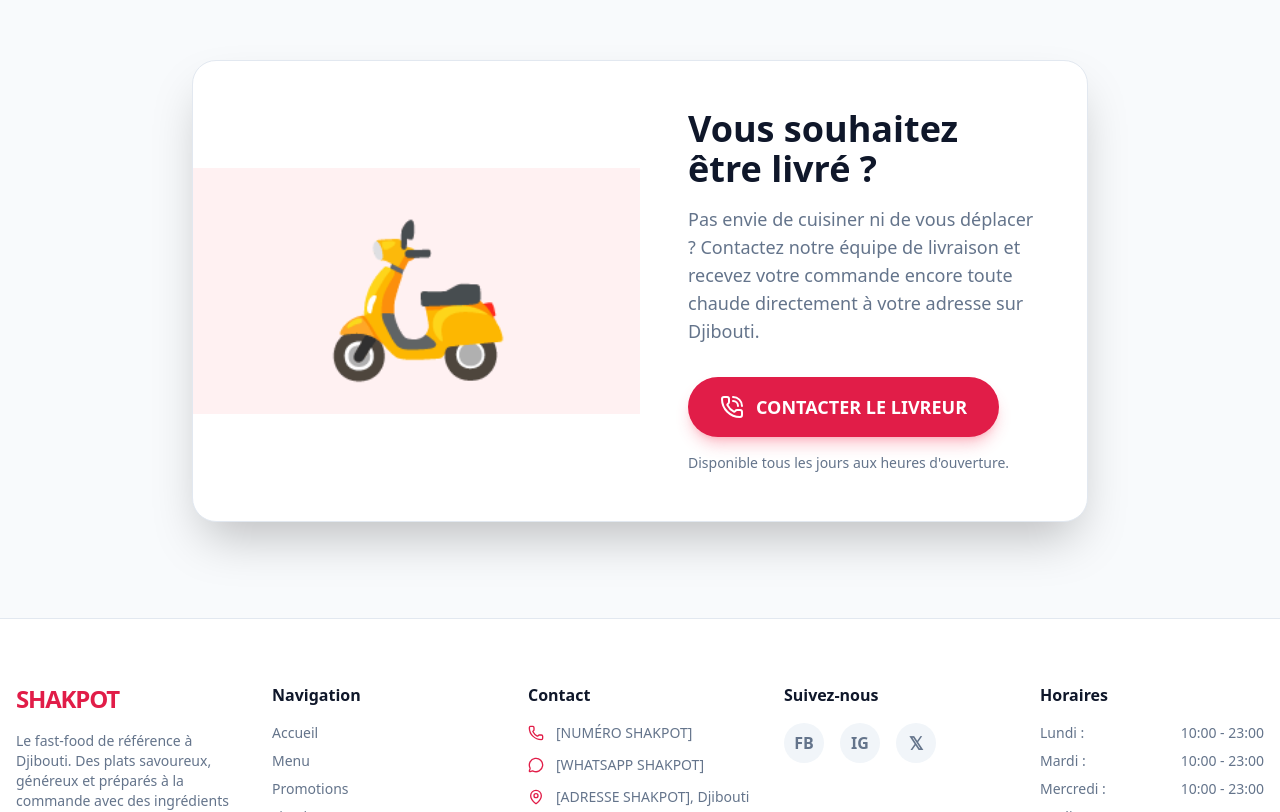
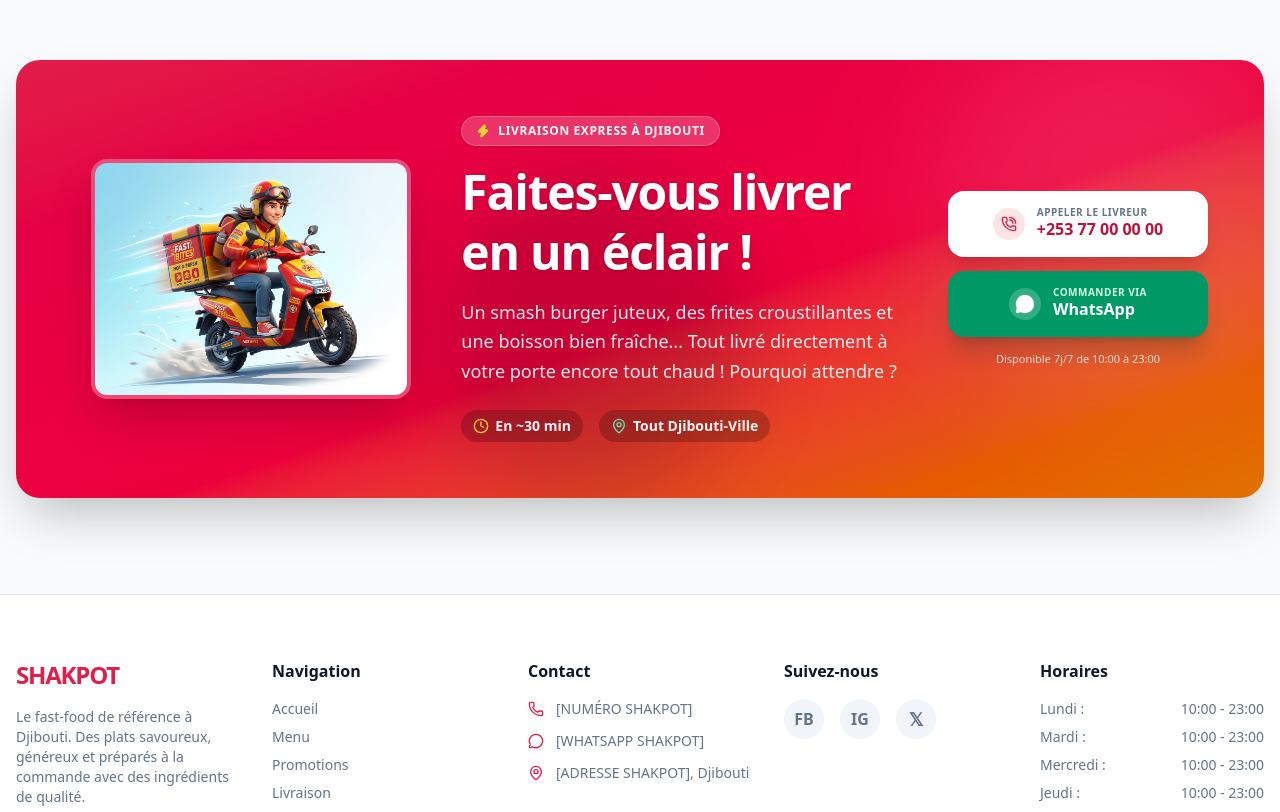
Before and after one commit to Mahamoudyou/Shakpot, a Next.js app: page / in a window 1280 px wide. Shown: the part 2069-2881 px from the top of the page. Built offline with nearby package versions, Linux system fonts and the light colour scheme.

Commit message:
feat: redesign delivery banner with 3D scooter and call/whatsapp buttons

```diff
--- a/components/home/DeliverySection.tsx
+++ b/components/home/DeliverySection.tsx
@@ -1,44 +1,118 @@
-import { PhoneCall } from "lucide-react";
+import Image from "next/image";
+import { PhoneCall, MessageCircle, Clock, Zap, MapPin } from "lucide-react";
 
 export function DeliverySection() {
-  // Numéro de téléphone temporaire (à configurer via l'administration plus tard)
-  const deliveryPhone = "[NUMÉRO SHAKPOT]";
+  // Numéro de téléphone de livraison Shakpot (format international Djibouti +253)
+  const deliveryPhoneNumber = "+25377000000";
+  const displayPhoneNumber = "+253 77 00 00 00";
+
+  const whatsappMessage = encodeURIComponent(
+    "Bonjour SHAKPOT ! Je souhaite passer une commande en livraison à Djibouti."
+  );
+  const whatsappUrl = `https://wa.me/25377000000?text=${whatsappMessage}`;
 
   return (
     <section id="livraison" className="py-16 md:py-24 bg-background">
       <div className="container mx-auto px-4">
-        <div className="max-w-4xl mx-auto bg-surface border border-border rounded-3xl overflow-hidden shadow-2xl flex flex-col md:flex-row items-center">
 
-          {/* Illustration */}
-          <div className="w-full md:w-1/2 p-8 md:p-12 flex justify-center items-center bg-primary-50 dark:bg-primary-900/10">
-            <div className="text-[120px] md:text-[150px] leading-none animate-pulse">
-              🛵
+        {/* Grande Bannière de Livraison */}
+        <div className="relative overflow-hidden rounded-3xl bg-gradient-to-br from-primary-600 via-rose-600 to-amber-600 text-white shadow-2xl">
+
+          {/* Motifs et halos d'ambiance en arrière-plan */}
+          <div className="absolute top-0 right-0 -translate-y-12 translate-x-12 w-96 h-96 bg-white/10 rounded-full blur-3xl pointer-events-none" />
+          <div className="absolute bottom-0 left-1/3 w-80 h-80 bg-black/15 rounded-full blur-2xl pointer-events-none" />
+
+          <div className="relative z-10 grid grid-cols-1 lg:grid-cols-12 gap-8 items-center p-8 sm:p-12 lg:p-14">
+
+            {/* Colonne Gauche : Illustration 3D du Livreurette */}
+            <div className="lg:col-span-4 flex justify-center items-center">
+              <div className="relative w-64 sm:w-72 md:w-80 aspect-[4/3] rounded-2xl overflow-hidden shadow-2xl border-4 border-white/20 transform hover:scale-105 transition-transform duration-500 bg-white/10 backdrop-blur-sm">
+                <Image
+                  src="/images/delivery-scooter.jpg"
+                  alt="Livreur express Shakpot en scooter"
+                  fill
+                  className="object-cover"
+                />
+              </div>
             </div>
-          </div>
 
-          {/* Contenu */}
-          <div className="w-full md:w-1/2 p-8 md:p-12 text-center md:text-left">
-            <h2 className="text-3xl md:text-4xl font-bold text-foreground mb-4">
-              Vous souhaitez être livré ?
-            </h2>
-            <p className="text-muted text-lg mb-8">
-              Pas envie de cuisiner ni de vous déplacer ? Contactez notre équipe de livraison et recevez votre commande encore toute chaude directement à votre adresse sur Djibouti.
-            </p>
+            {/* Colonne Centrale : Titre & Avantages */}
+            <div className="lg:col-span-5 text-center lg:text-left space-y-4">
 
-            <a
-              href={`tel:${deliveryPhone.replace(/\s+/g, '')}`}
-              className="inline-flex items-center justify-center gap-3 px-8 py-4 text-lg font-bold text-white bg-primary-600 rounded-full hover:bg-primary-700 transition-colors shadow-lg shadow-primary-500/30 w-full sm:w-auto"
-            >
-              <PhoneCall className="w-6 h-6" />
-              CONTACTER LE LIVREUR
-            </a>
+              {/* Badge d'en-tête */}
+              <div className="inline-flex items-center gap-2 px-3.5 py-1.5 rounded-full bg-white/20 backdrop-blur-md border border-white/25 text-white shadow-sm text-xs font-bold uppercase tracking-wider">
+                <Zap className="w-3.5 h-3.5 text-amber-300 fill-amber-300" />
+                <span>Livraison Express à Djibouti</span>
+              </div>
 
-            <p className="mt-4 text-sm text-muted">
-              Disponible tous les jours aux heures d'ouverture.
-            </p>
+              {/* Titre percutant */}
+              <h2 className="text-3xl sm:text-4xl lg:text-5xl font-black leading-tight tracking-tight drop-shadow-sm">
+                Faites-vous livrer en un éclair !
+              </h2>
+
+              {/* Texte explicatif */}
+              <p className="text-white/90 text-sm sm:text-base md:text-lg leading-relaxed max-w-xl mx-auto lg:mx-0">
+                Un smash burger juteux, des frites croustillantes et une boisson bien fraîche... Tout livré directement à votre porte encore tout chaud ! Pourquoi attendre ?
+              </p>
+
+              {/* Puces de réassurance */}
+              <div className="flex flex-wrap items-center justify-center lg:justify-start gap-4 pt-2 text-xs sm:text-sm font-semibold text-white/95">
+                <div className="flex items-center gap-1.5 bg-black/20 px-3 py-1.5 rounded-full backdrop-blur-sm">
+                  <Clock className="w-4 h-4 text-amber-300" />
+                  <span>En ~30 min</span>
+                </div>
+                <div className="flex items-center gap-1.5 bg-black/20 px-3 py-1.5 rounded-full backdrop-blur-sm">
+                  <MapPin className="w-4 h-4 text-emerald-300" />
+                  <span>Tout Djibouti-Ville</span>
+                </div>
+              </div>
+
+            </div>
+
+            {/* Colonne Droite : Boutons d'Action Cliquables (Téléphone & WhatsApp) */}
+            <div className="lg:col-span-3 flex flex-col gap-3.5 w-full sm:max-w-xs mx-auto lg:mx-0">
+
+              {/* Bouton Appel Direct */}
+              <a
+                href={`tel:${deliveryPhoneNumber}`}
+                className="group flex items-center justify-center gap-3 w-full py-4 px-6 rounded-2xl bg-white text-primary-700 hover:bg-primary-50 font-black text-base shadow-xl transition-all transform hover:-translate-y-0.5 active:translate-y-0"
+              >
+                <div className="w-8 h-8 rounded-full bg-primary-100 flex items-center justify-center text-primary-600 group-hover:scale-110 transition-transform">
+                  <PhoneCall className="w-4 h-4" />
+                </div>
+                <div className="text-left">
+                  <p className="text-[10px] text-muted uppercase font-bold tracking-wider leading-none">Appeler le livreur</p>
+                  <p className="text-sm sm:text-base font-extrabold">{displayPhoneNumber}</p>
+                </div>
+              </a>
+
+              {/* Bouton WhatsApp Direct */}
+              <a
+                href={whatsappUrl}
+                target="_blank"
+                rel="noopener noreferrer"
+                className="group flex items-center justify-center gap-3 w-full py-4 px-6 rounded-2xl bg-emerald-600 hover:bg-emerald-700 text-white font-black text-base shadow-xl shadow-emerald-950/20 transition-all transform hover:-translate-y-0.5 active:translate-y-0"
+              >
+                <div className="w-8 h-8 rounded-full bg-white/20 flex items-center justify-center text-white group-hover:scale-110 transition-transform">
+                  <MessageCircle className="w-5 h-5 fill-white" />
+                </div>
+                <div className="text-left">
+                  <p className="text-[10px] text-emerald-100 uppercase font-bold tracking-wider leading-none">Commander via</p>
+                  <p className="text-sm sm:text-base font-extrabold">WhatsApp</p>
+                </div>
+              </a>
+
+              {/* Mention horaires */}
+              <p className="text-center text-[11px] text-white/80 font-medium">
+                Disponible 7j/7 de 10:00 à 23:00
+              </p>
+
+            </div>
+
           </div>
 
         </div>
+
       </div>
     </section>
   );
```
Also changed, not shown: public/images/delivery-scooter.jpg (added).
